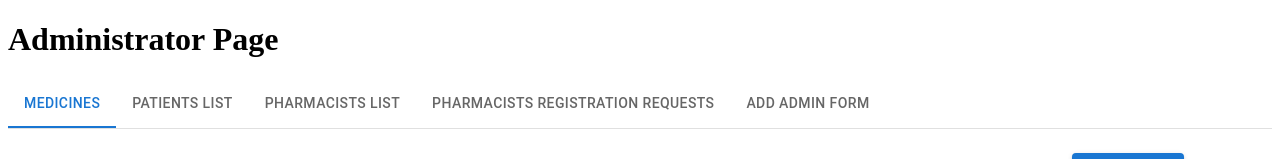
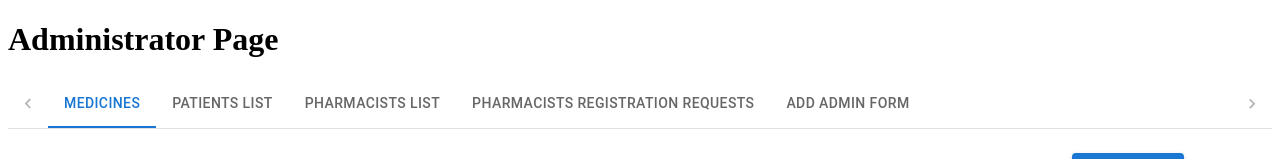
Before and after one commit to advanced-computer-lab-2023/Code-of-Duty2-Pharmacy, a React (Vite) app in the folder client/: page /Administrator in a window 1280 px wide. Shown: the top 159 px of the page. Built offline with nearby package versions, Linux system fonts and the light colour scheme; no server answers.

Commit message:
added scrollable tabs

```diff
--- a/client/src/components/BasicTabs.tsx
+++ b/client/src/components/BasicTabs.tsx
@@ -1,5 +1,5 @@
 import * as React from "react";
-import Tabs from "@mui/material/Tabs";
+import Tabs, { tabsClasses } from "@mui/material/Tabs";
 import Tab from "@mui/material/Tab";
 import Typography from "@mui/material/Typography";
 import Box from "@mui/material/Box";
@@ -57,7 +57,15 @@ export default function BasicTabs({
         <Tabs
           value={value}
           onChange={handleChange}
-          aria-label="basic tabs example"
+          aria-label="basic scrollable tabs example"
+          variant="scrollable"
+          scrollButtons
+          allowScrollButtonsMobile
+          sx={{
+            [`& .${tabsClasses.scrollButtons}`]: {
+              "&.Mui-disabled": { opacity: 0.3 },
+            },
+          }}
         >
           {React.Children.map(children, (child, index) => (
             <Tab
```
